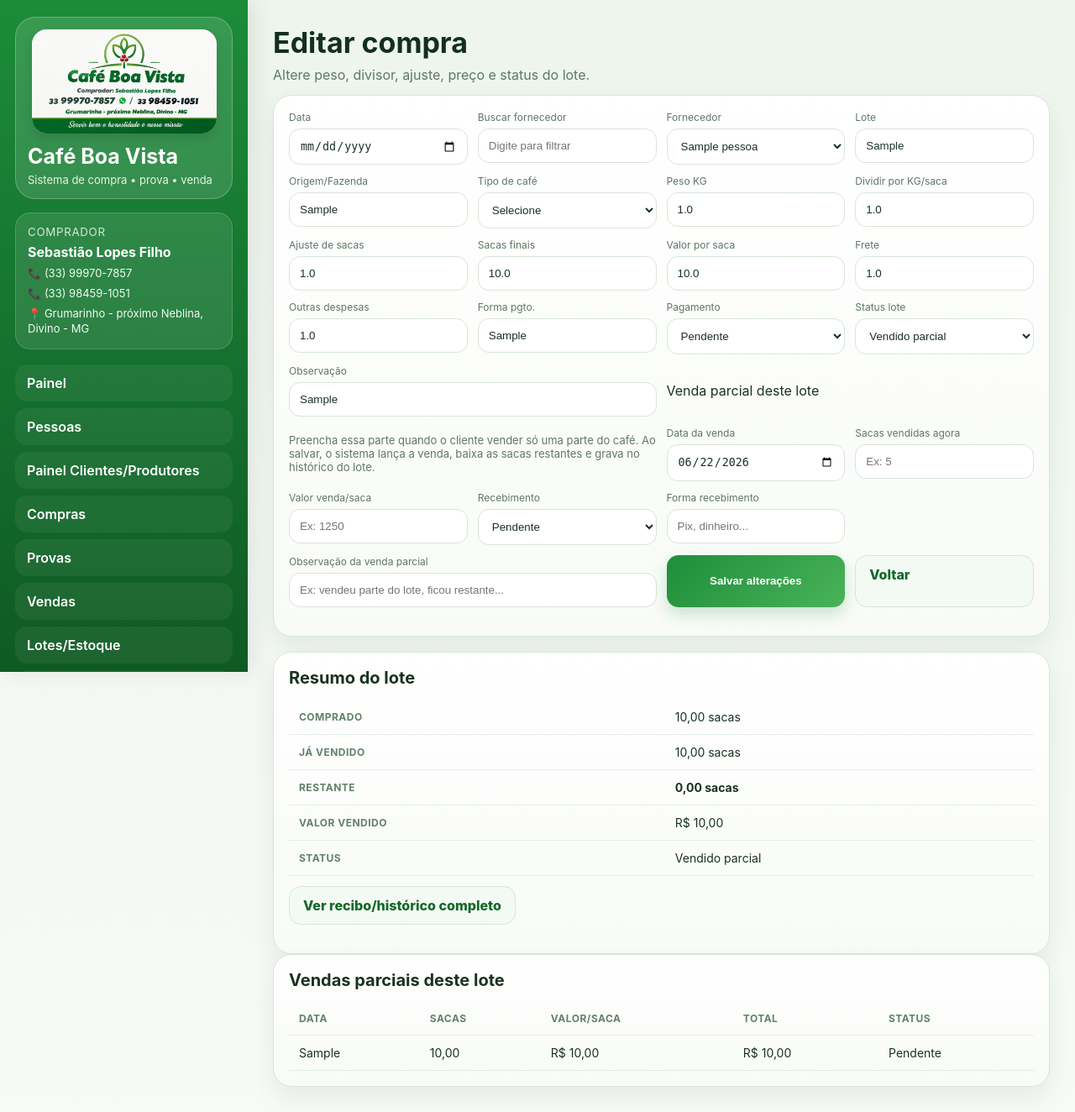
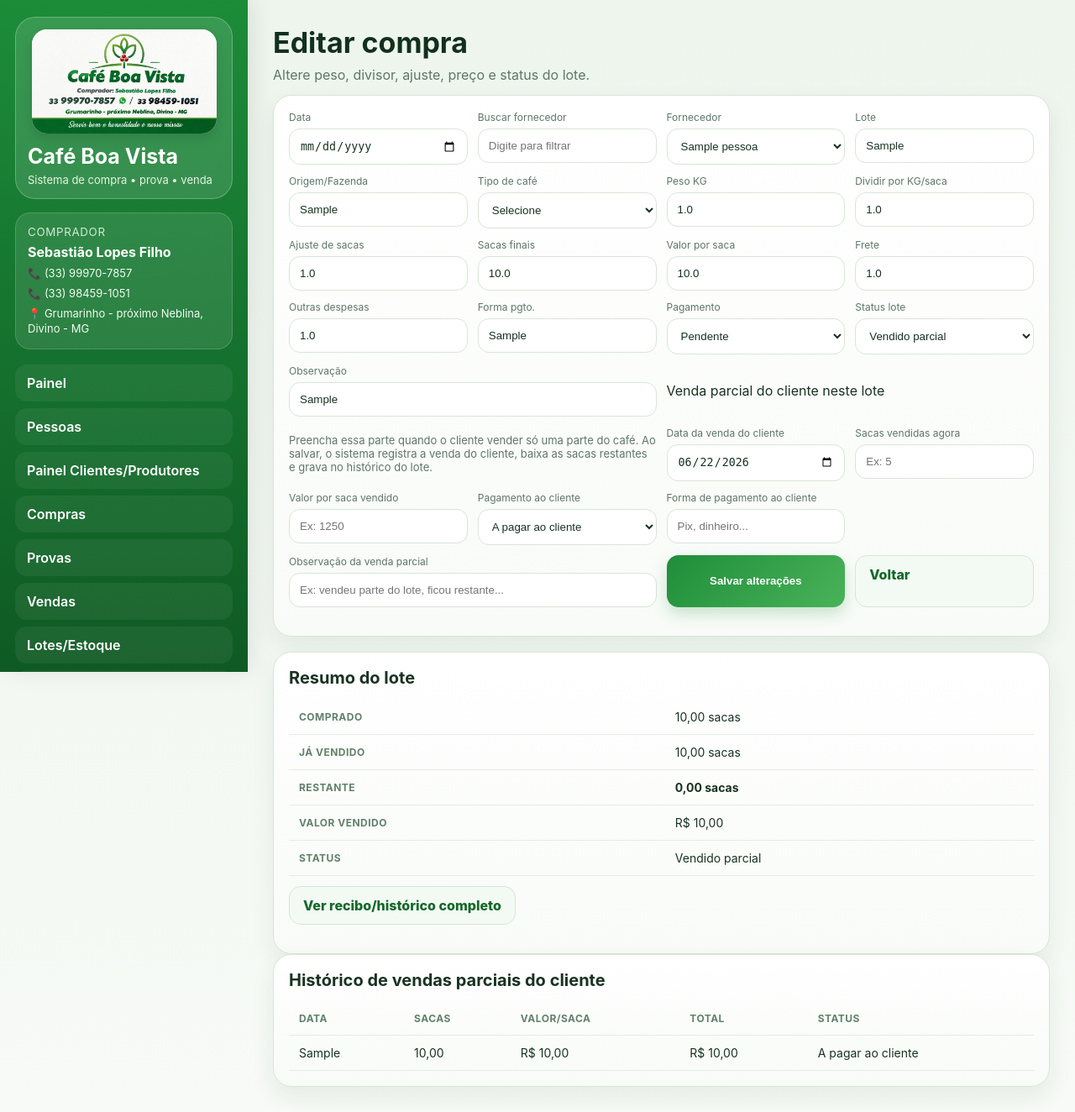
Before and after one commit to sketchJayJay/sistemaagroseguro, a Flask app: page /compras/1/editar in a window 1280 px wide. Shown: the whole page at 84% size. Run offline with Flask 3, Linux system fonts and the light colour scheme; tables that the repository leaves empty hold one stand-in row (values such as "Sample post").

Commit message:
Add files via upload

```diff
--- a/app.py
+++ b/app.py
@@ -370,7 +370,7 @@ def get_lote_historico(compra_id):
     vendido = float(compra['vendido'] or 0)
     restante = float(compra['estoque_lote'] or 0)
     valor_vendido = float(compra['valor_vendido'] or 0)
-    texto = f"""Café Boa Vista\nHistórico do lote\n\nCliente/fornecedor: {compra['pessoa_nome'] or 'Sem cadastro'}\nLote: {compra['lote'] or ('Lote ' + str(compra['id']))}\nTipo: {compra['tipo_cafe'] or '-'}\nComprado: {br_num(qtd_original)} sacas\nVendido parcialmente: {br_num(vendido)} sacas\nRestante: {br_num(restante)} sacas\nValor vendido: {br_money(valor_vendido)}"""
+    texto = f"""Café Boa Vista\nHistórico de venda parcial do cliente\n\nCliente/fornecedor: {compra['pessoa_nome'] or 'Sem cadastro'}\nLote: {compra['lote'] or ('Lote ' + str(compra['id']))}\nTipo: {compra['tipo_cafe'] or '-'}\nComprado: {br_num(qtd_original)} sacas\nVendido pelo cliente: {br_num(vendido)} sacas\nRestante: {br_num(restante)} sacas\nTotal vendido pelo cliente: {br_money(valor_vendido)}"""
     return dict(compra=compra, vendas=vendas_lote, qtd_original=qtd_original, vendido=vendido,
                 restante=restante, valor_vendido=valor_vendido, texto_whatsapp=texto, hoje=today())
 
--- a/templates/editar_compra.html
+++ b/templates/editar_compra.html
@@ -19,13 +19,13 @@
   <div><label>Status lote</label><select name="status_lote"><option {% if compra.status_lote=='Em estoque' %}selected{% endif %}>Em estoque</option><option {% if compra.status_lote=='Em análise' %}selected{% endif %}>Em análise</option><option {% if compra.status_lote=='Reservado' %}selected{% endif %}>Reservado</option><option {% if compra.status_lote=='Vendido parcial' %}selected{% endif %}>Vendido parcial</option><option {% if compra.status_lote=='Vendido' %}selected{% endif %}>Vendido</option></select></div>
   <div class="span"><label>Observação</label><input name="observacao" value="{{ compra.observacao or '' }}"></div>
 
-  <div class="span section-title">Venda parcial deste lote</div>
-  <div class="span hint">Preencha essa parte quando o cliente vender só uma parte do café. Ao salvar, o sistema lança a venda, baixa as sacas restantes e grava no histórico do lote.</div>
-  <div><label>Data da venda</label><input type="date" name="venda_data" value="{{ hoje }}"></div>
+  <div class="span section-title">Venda parcial do cliente neste lote</div>
+  <div class="span hint">Preencha essa parte quando o cliente vender só uma parte do café. Ao salvar, o sistema registra a venda do cliente, baixa as sacas restantes e grava no histórico do lote.</div>
+  <div><label>Data da venda do cliente</label><input type="date" name="venda_data" value="{{ hoje }}"></div>
   <div><label>Sacas vendidas agora</label><input type="number" step="0.01" name="venda_quantidade_sacas" placeholder="Ex: 5"></div>
-  <div><label>Valor venda/saca</label><input type="number" step="0.01" name="venda_valor_saca" placeholder="Ex: 1250"></div>
-  <div><label>Recebimento</label><select name="venda_status_recebimento"><option>Pendente</option><option>Recebido</option></select></div>
-  <div><label>Forma recebimento</label><input name="venda_forma_pagamento" placeholder="Pix, dinheiro..."></div>
+  <div><label>Valor por saca vendido</label><input type="number" step="0.01" name="venda_valor_saca" placeholder="Ex: 1250"></div>
+  <div><label>Pagamento ao cliente</label><select name="venda_status_recebimento"><option value="Pendente">A pagar ao cliente</option><option value="Recebido">Pago ao cliente</option></select></div>
+  <div><label>Forma de pagamento ao cliente</label><input name="venda_forma_pagamento" placeholder="Pix, dinheiro..."></div>
   <div class="span"><label>Observação da venda parcial</label><input name="venda_observacao" placeholder="Ex: vendeu parte do lote, ficou restante..."></div>
 
   <button class="btn">Salvar alterações</button><a class="btn light" href="{{ url_for('compras') }}">Voltar</a>
@@ -45,11 +45,11 @@
     <p style="margin-top:12px"><a class="btn light" href="{{ url_for('historico_lote', compra_id=compra.id) }}" target="_blank">Ver recibo/histórico completo</a></p>
   </div>
   <div class="card">
-    <h2>Vendas parciais deste lote</h2>
+    <h2>Histórico de vendas parciais do cliente</h2>
     <table>
       <tr><th>Data</th><th>Sacas</th><th>Valor/saca</th><th>Total</th><th>Status</th></tr>
       {% for v in historico.vendas %}
-      <tr><td>{{ v.data }}</td><td>{{ v.quantidade_sacas|num }}</td><td>{{ v.valor_saca|money }}</td><td>{{ v.valor_total|money }}</td><td>{{ v.status_recebimento }}</td></tr>
+      <tr><td>{{ v.data }}</td><td>{{ v.quantidade_sacas|num }}</td><td>{{ v.valor_saca|money }}</td><td>{{ v.valor_total|money }}</td><td>{% if v.status_recebimento=='Recebido' %}Pago ao cliente{% else %}A pagar ao cliente{% endif %}</td></tr>
       {% else %}
       <tr><td colspan="5">Nenhuma venda parcial lançada ainda.</td></tr>
       {% endfor %}
```
Also changed, not shown: templates/recibo_lote.html (+7 -7 lines).
